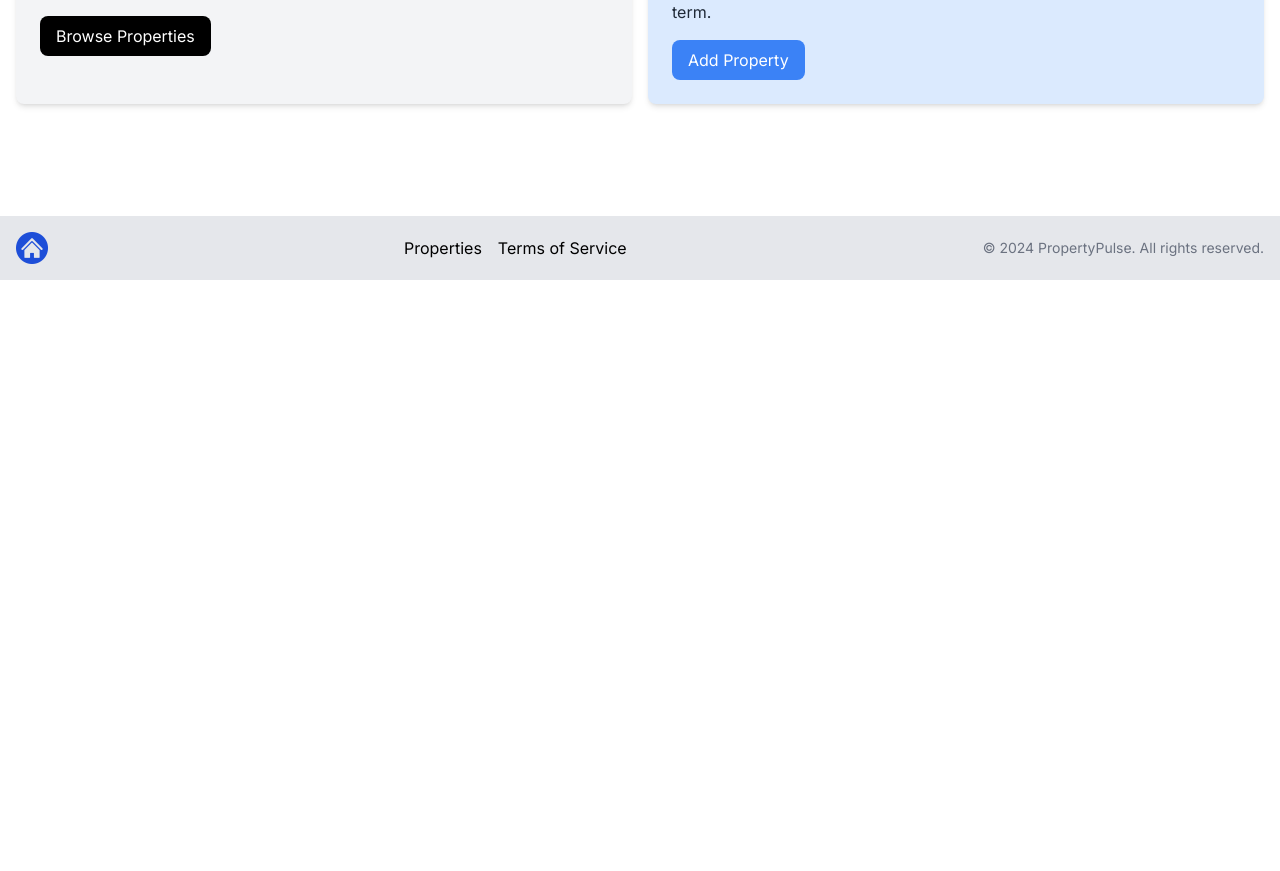
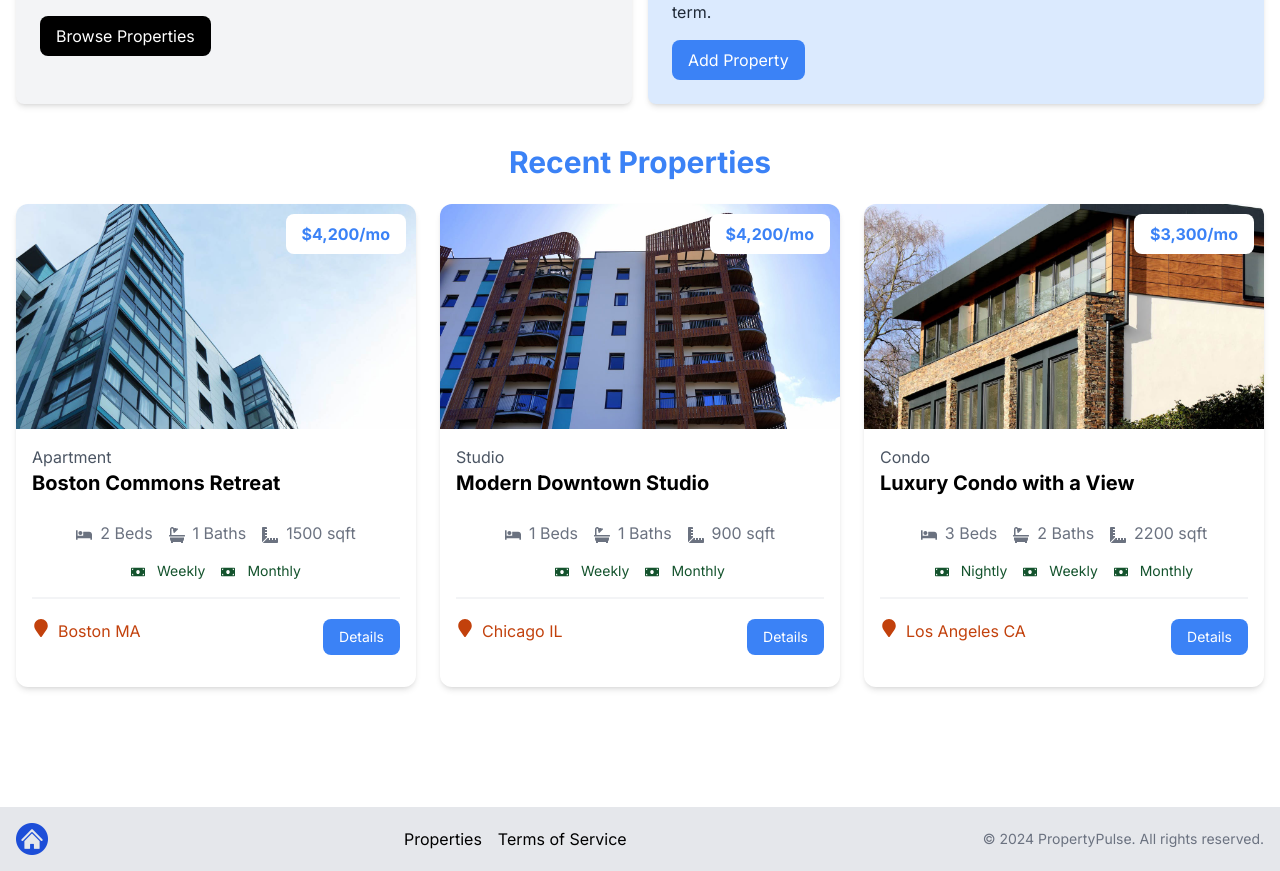
Before and after one commit to igor-hara/property-rental-app, a Next.js app: page / in a window 1280 px wide. Shown: the part 541-1412 px from the top of the page. Before the commit the page ends 821 px from the top, so only its background shows below. Built offline with nearby package versions, Linux system fonts and the light colour scheme.

Commit message:
add: custom 404 and Loading pages

```diff
--- /dev/null
+++ b/app/loading.jsx
@@ -0,0 +1,24 @@
+'use client'
+
+import { ClipLoader } from 'react-spinners'
+
+const override = {
+  display: 'block',
+  margin: '100px auto',
+}
+
+const Loading = ({ loading }) => {
+  return (
+    <div className='sweet-loading'>
+      <ClipLoader
+        color='#3b82f6'
+        loading={loading}
+        cssOverride={override}
+        size={150}
+        aria-label='Loading Spinner'
+      />
+    </div>
+  )
+}
+
+export default Loading
--- /dev/null
+++ b/app/not-found.jsx
@@ -0,0 +1,31 @@
+import { FaExclamationTriangle } from 'react-icons/fa'
+import Link from 'next/link'
+
+const NotFound = () => {
+  return (
+    <section className='bg-blue-50 min-h-screen flex-grow'>
+      <div className='container m-auto max-w-2xl py-24'>
+        <div className='bg-white px-6 py-24 mb-4 shadow-md rounded-md border m-4 md:m-0'>
+          <div className='flex justify-center'>
+            <FaExclamationTriangle className='fas fa-exclamation-triangle fa-5x text-8xl text-yellow-400' />
+          </div>
+          <div className='text-center'>
+            <h1 className='text-3xl font-bold mt-4 mb-2'>Page Not Found</h1>
+            <p className='text-gray-500 text-xl mb-10'>
+              The page you are looking for does not exist.
+            </p>
+            <Link
+              href='/'
+              className='bg-blue-700 hover:bg-blue-800 text-white font-bold py-4 px-6 rounded'
+            >
+              Go Home
+            </Link>
+          </div>
+        </div>
+      </div>
+      <div className='flex-grow'></div>
+    </section>
+  )
+}
+
+export default NotFound
--- a/app/page.jsx
+++ b/app/page.jsx
@@ -1,12 +1,14 @@
 import Hero from '@/components/Hero'
 import InfoBoxes from '@/components/InfoBoxes'
 import Footer from '@/components/Footer'
+import HomeProperties from '@/components/HomeProperties'
 
 export default function Home() {
   return (
     <>
       <Hero />
       <InfoBoxes />
+      <HomeProperties />
       <Footer />
     </>
   )
--- /dev/null
+++ b/components/HomeProperties.jsx
@@ -0,0 +1,25 @@
+import properties from '@/properties.json'
+import PropertyCard from '@/components/PropertyCard'
+
+const HomeProperties = () => {
+  const recentProperties = properties.sort(() => Math.random() - Math.random()).slice(0, 3)
+
+  return (
+    <section className='px-4 py-6'>
+      <div className='container-xl lg:container m-auto'>
+        <h2 className='text-3xl font-bold text-blue-500 mb-6 text-center'>Recent Properties</h2>
+        <div className='grid grid-cols-1 md:grid-cols-3 gap-6'>
+          {recentProperties.length ? (
+            recentProperties.map((property) => (
+              <PropertyCard property={property} key={property._id} />
+            ))
+          ) : (
+            <h1>No properties found</h1>
+          )}
+        </div>
+      </div>
+    </section>
+  )
+}
+
+export default HomeProperties
--- a/package.json
+++ b/package.json
@@ -13,7 +13,8 @@
     "next": "14.2.2",
     "react": "^18",
     "react-dom": "^18",
-    "react-icons": "^5.1.0"
+    "react-icons": "^5.1.0",
+    "react-spinners": "^0.13.8"
   },
   "devDependencies": {
     "eslint": "^9.1.0",
```
Also changed, not shown: 1 other file (tests, documents, lock files or other folders).
